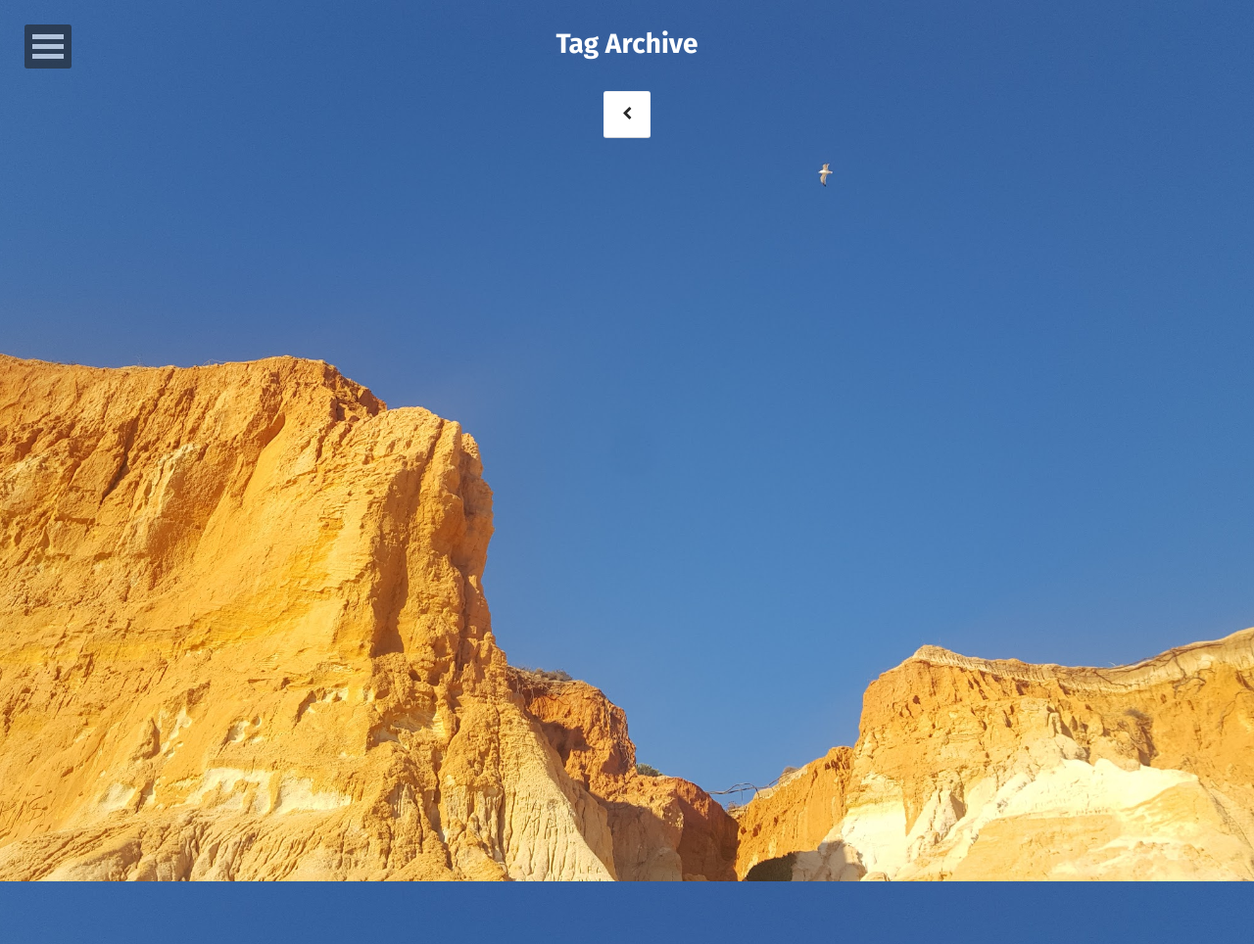
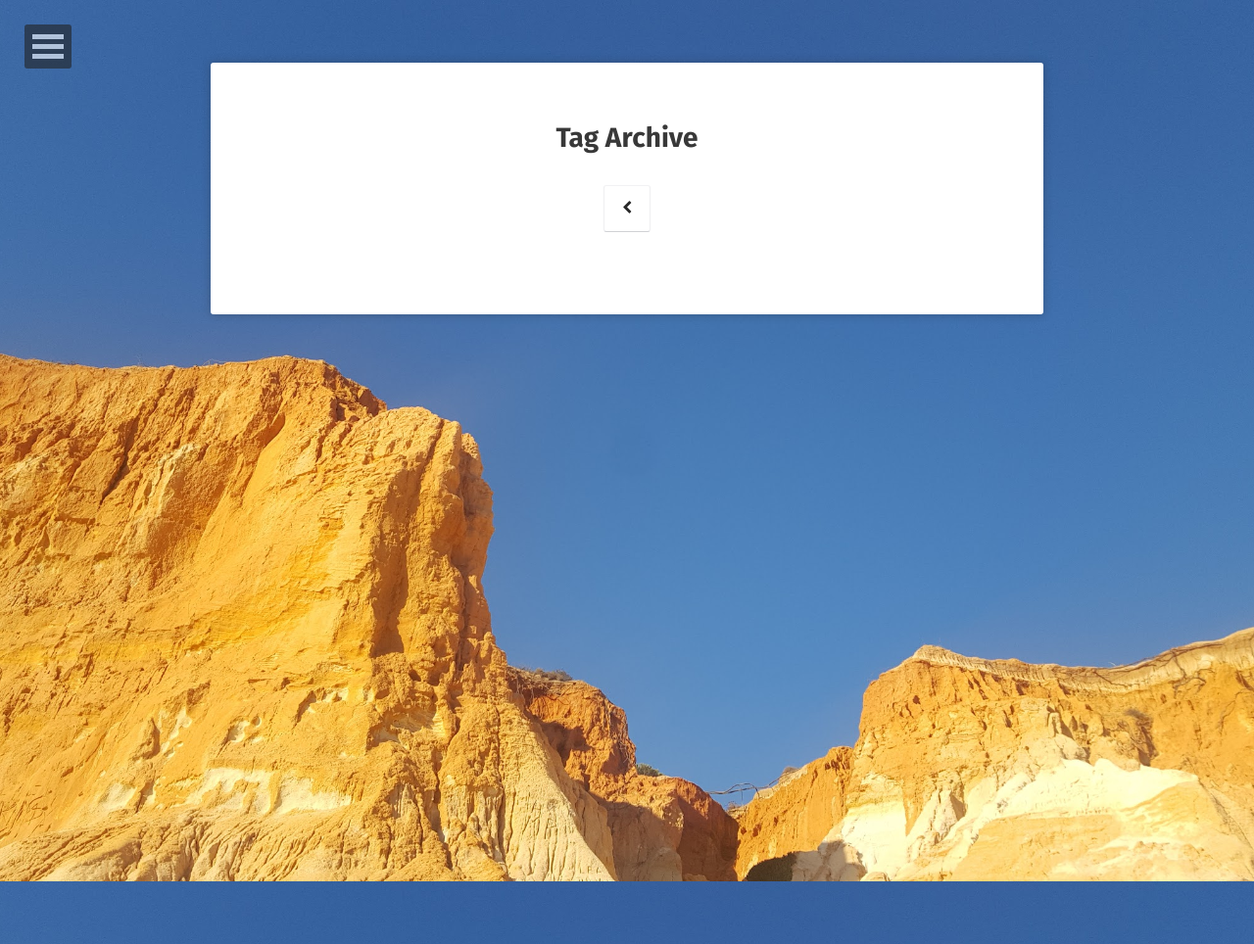
Before and after one commit to lcomet/linamolinascomet, a Jekyll site: the page built from tags/index.html, in a window 1280 px wide. Shown: the whole page at 98% size. Built offline with Jekyll 4.4.1, drawn with Linux system fonts in a browser that asks for light colours; some web fonts are replaced; before the commit the page ends 919 px from its top, so only the background shows below that.

Commit message:
Update page.html

```diff
--- a/_layouts/page.html
+++ b/_layouts/page.html
@@ -13,7 +13,7 @@ layout: compress
     {% include nav.html %}
     <!-- Header -->
     <header class="header" role="banner">
-      <!--  <div class="wrapper animated fadeIn"> -->
+        <div class="wrapper animated fadeIn">
             <div class="content">
                 <div class="post-title {% if page.feature %} feature {% endif %}">
                     <h1>{{ page.title }}</h1>
```
